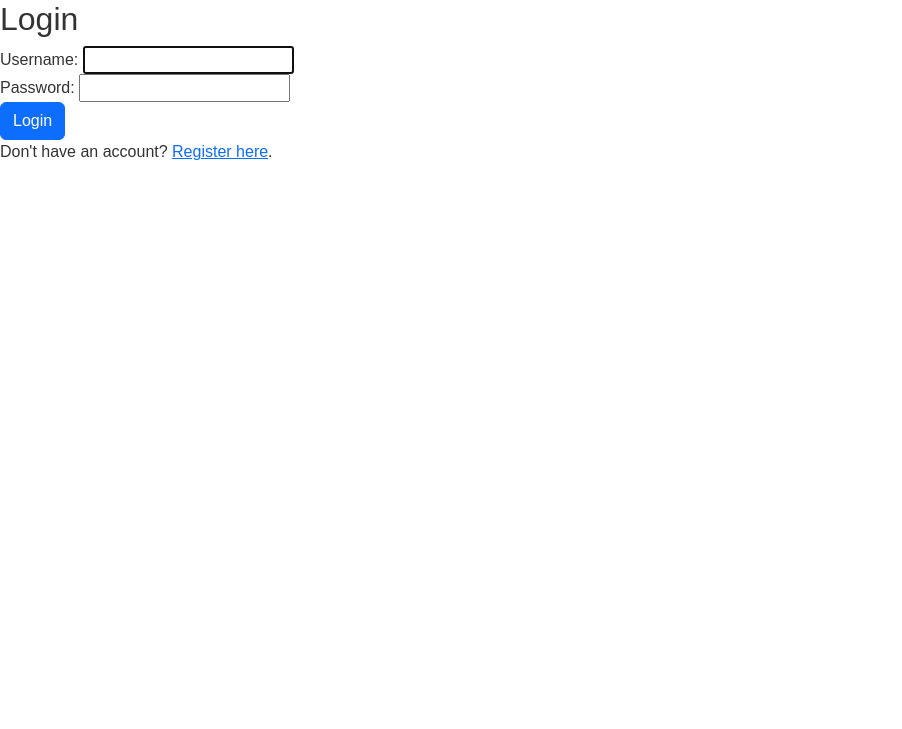
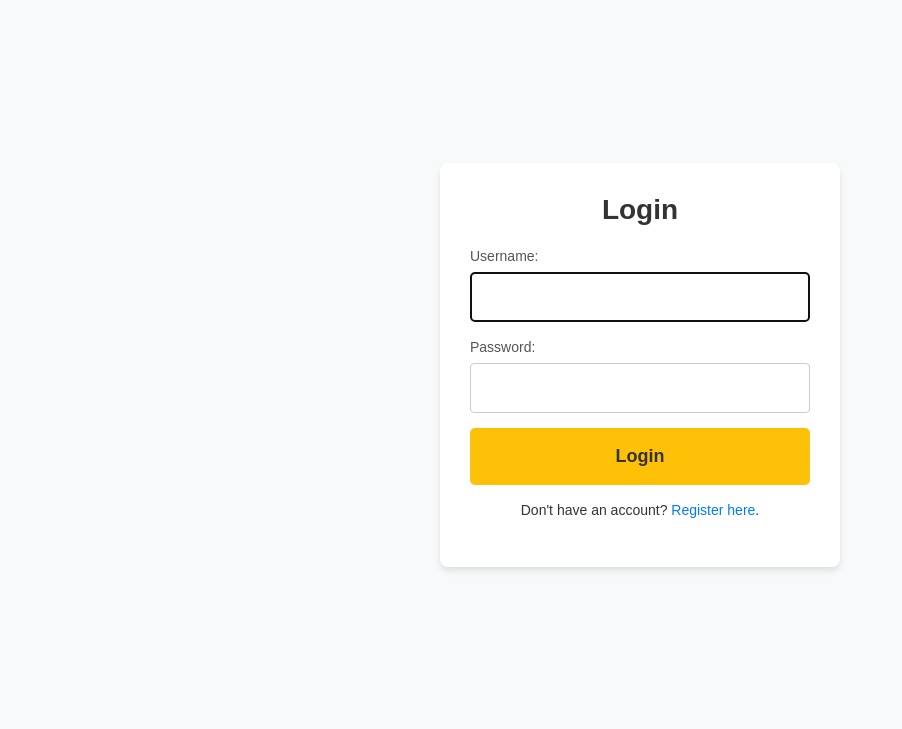
Before and after one commit to LisaReitinger/the-task-tracker, a Django app: page /login/ in a window 1280 px wide. Shown: the top 729 px of the page, without its empty margins (0-902 px from the left). Run offline with Django 4.2, Linux system fonts and the light colour scheme.

Commit message:
Add styling to the login page

```diff
--- a/tasks/static/tasks/css/styles.css
+++ b/tasks/static/tasks/css/styles.css
@@ -121,6 +121,98 @@ body {
     background-color: #dc3545;
 }
 
+/* Login Section */
+.login-section {
+    display: flex;
+    justify-content: center;
+    align-items: center;
+    height: calc(100vh - 70px); /* Full height minus navbar */
+    padding: 20px;
+    background-color: #f8f9fa;
+}
+
+.login-container {
+    max-width: 400px;
+    width: 90%;
+    padding: 20px;
+    background-color: #ffffff;
+    border-radius: 8px;
+    box-shadow: 0 4px 6px rgba(0, 0, 0, 0.1);
+    text-align: center;
+}
+
+.login-title {
+    font-size: 24px;
+    font-weight: bold;
+    margin-bottom: 20px;
+    color: #333;
+}
+
+/* Form Styles */
+.login-form-group {
+    margin-bottom: 15px;
+    text-align: left;
+}
+
+.login-form-group label {
+    display: block;
+    font-size: 14px;
+    margin-bottom: 5px;
+    color: #555;
+}
+
+.login-form-group input {
+    width: 100%;
+    padding: 12px;
+    font-size: 16px;
+    border: 1px solid #ccc;
+    border-radius: 4px;
+    box-sizing: border-box;
+}
+
+/* Button */
+.login-btn {
+    background-color: #ffc107;
+    color: #333;
+    font-weight: bold;
+    border: none;
+    padding: 12px 20px;
+    border-radius: 5px;
+    transition: background-color 0.3s ease;
+    text-decoration: none;
+    width: 100%;
+    font-size: 16px;
+}
+
+.login-btn:hover {
+    background-color: #e0a800;
+}
+
+/* Footer */
+.login-footer {
+    margin-top: 15px;
+    font-size: 14px;
+}
+
+.login-footer a {
+    color: #007bff;
+    text-decoration: none;
+}
+
+.login-footer a:hover {
+    text-decoration: underline;
+}
+
+/* Alerts */
+.login-alert {
+    padding: 10px 15px;
+    margin-bottom: 15px;
+    border-radius: 5px;
+    font-size: 14px;
+    color: #ffffff;
+    background-color: #dc3545;
+}
+
 /* Hero Section */
 .hero {
     display: flex;
@@ -200,6 +292,24 @@ body {
         font-size: 14px;
         padding: 10px 15px;
     }
+
+    .login-container {
+        padding: 15px;
+    }
+
+    .login-title {
+        font-size: 20px;
+    }
+
+    .login-form-group input {
+        padding: 10px;
+        font-size: 14px;
+    }
+
+    .login-btn {
+        font-size: 14px;
+        padding: 10px 15px;
+    }
 }
 
 @media (min-width: 768px) {
@@ -231,4 +341,17 @@ body {
         font-size: 18px;
         padding: 15px 25px;
     }
+
+    .login-container {
+        padding: 30px;
+    }
+
+    .login-title {
+        font-size: 28px;
+    }
+
+    .login-btn {
+        font-size: 18px;
+        padding: 15px 25px;
+    }
 }
--- a/tasks/templates/tasks/login.html
+++ b/tasks/templates/tasks/login.html
@@ -3,19 +3,31 @@
 {% load static %}
 {% block title %}Login{% endblock %}
 {% block content %}
-<h2>Login</h2>
+<section class="login-section">
+    <div class="login-container">
+        <h2 class="login-title">Login</h2>
 
         {% if messages %}
         {% for message in messages %}
-    <div class="alert alert-danger">{{ message }}</div>
+        <div class="login-alert">{{ message }}</div>
         {% endfor %}
         {% endif %}
 
         <form method="POST" action="">
             {% csrf_token %}
-  <div>{{ form.username.label_tag }} {{ form.username }}</div>
-  <div>{{ form.password.label_tag }} {{ form.password }}</div>
-  <button type="submit" class="btn btn-primary">Login</button>
+            <div class="login-form-group">
+                {{ form.username.label_tag }}
+                {{ form.username }}
+            </div>
+            <div class="login-form-group">
+                {{ form.password.label_tag }}
+                {{ form.password }}
+            </div>
+            <button type="submit" class="login-btn">Login</button>
         </form>
-<p>Don't have an account? <a href="{% url 'register' %}">Register here</a>.</p>
+        <p class="login-footer">
+            Don't have an account? <a href="{% url 'register' %}">Register here</a>.
+        </p>
+    </div>
+</section>
 {% endblock %}
```
Lines whose indentation alone changed are shown as unchanged.
